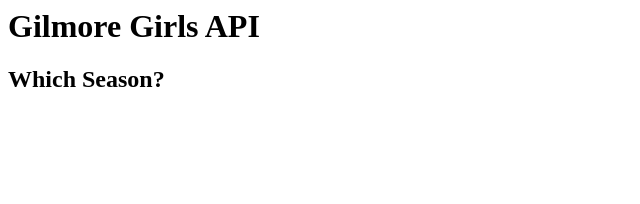
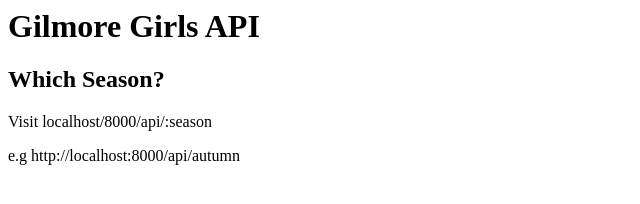
Before and after one commit to felkh/gilmore-girls-api, a website: page index.html in a window 1280 px wide. Shown: the whole page, without its empty margins (0-640 px from the left). Drawn offline with Linux system fonts and the light colour scheme.

Commit message:
specified api route

```diff
--- a/index.html
+++ b/index.html
@@ -8,7 +8,7 @@
 <body>
   <h1>Gilmore Girls API</h1>
   <h2>Which Season?</h2>
-  <!-- <p>Visit localhost/8000/api/:season</p>
-  <p>e.g http://localhost:8000/api/autumn</p> -->
+  <p>Visit localhost/8000/api/:season</p>
+  <p>e.g http://localhost:8000/api/autumn</p>
 </body>
 </html>
```
